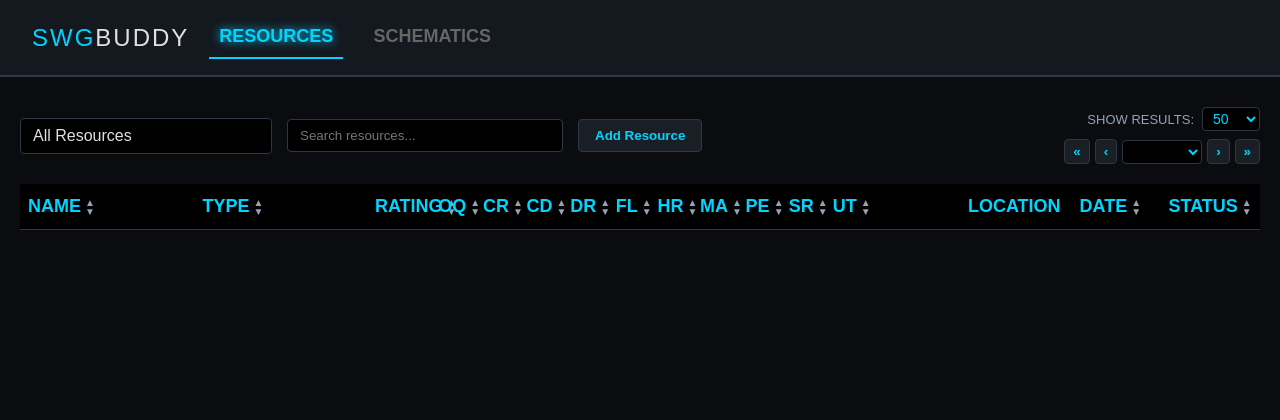
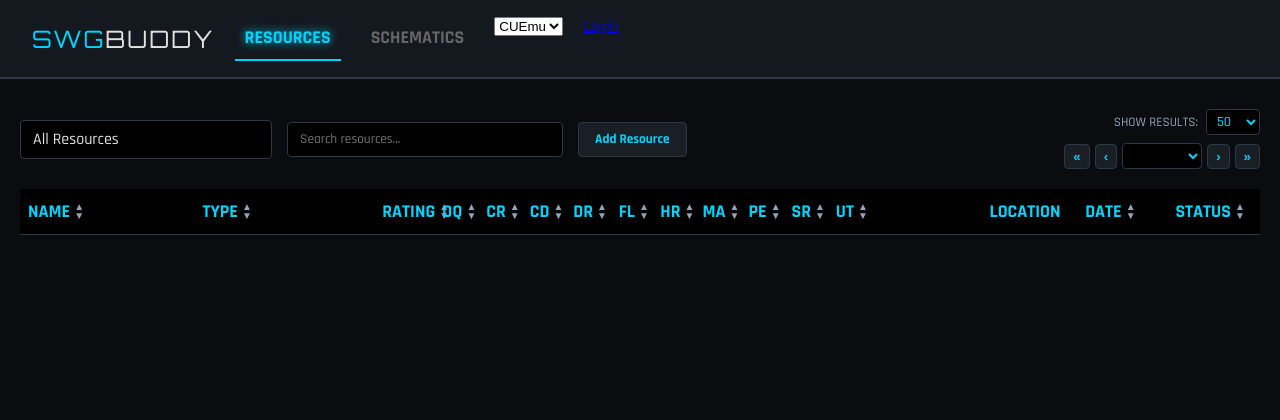
Before and after one commit to gladiatordan/ResourceTracker, a Flask app: page / in a window 1280 px wide. Shown: the top 420 px of the page. Before the commit the page ends 230 px from the top, so only its background shows below. Run offline with Flask 3, Linux system fonts and the light colour scheme; lists and menus that the app fills with data are empty.

Commit message:
fix styles

```diff
--- a/templates/index.html
+++ b/templates/index.html
@@ -7,7 +7,7 @@
     <link rel="stylesheet" href="{{ url_for('static', filename='css/variables.css') }}">
     <link rel="stylesheet" href="{{ url_for('static', filename='css/base.css') }}">
     <link rel="stylesheet" href="{{ url_for('static', filename='css/resources.css') }}">
-    <link rel="stylesheet" href="https://cdnjs.cloudflare.com/ajax/libs/font-awesome/6.0.0/css/all.min.css">
+    <link href="https://fonts.googleapis.com/css2?family=Orbitron:wght@400;700&family=Rajdhani:wght@300;500;700&display=swap" rel="stylesheet">
 </head>
 <body>
 	<header class="main-header">
@@ -15,6 +15,19 @@
 		<nav class="top-nav">
 			<button class="nav-btn active" data-target="resources-container">RESOURCES</button>
 			<button class="nav-btn" data-target="schematics-container">SCHEMATICS</button>
+			<div class="server-select-container">
+                    <label for="server-select"><i class="fa-solid fa-server"></i></label>
+                    <select id="server-select">
+                        <option value="cuemu" selected>CUEmu</option>
+                        </select>
+                </div>
+
+                <div id="auth-section" class="auth-section">
+                    <a href="/login" class="btn-discord">
+                        <i class="fa-brands fa-discord"></i> Login
+                    </a>
+				</div>
+			</div>
 		</nav>
 	</header>
     <div class="app-container">
```
